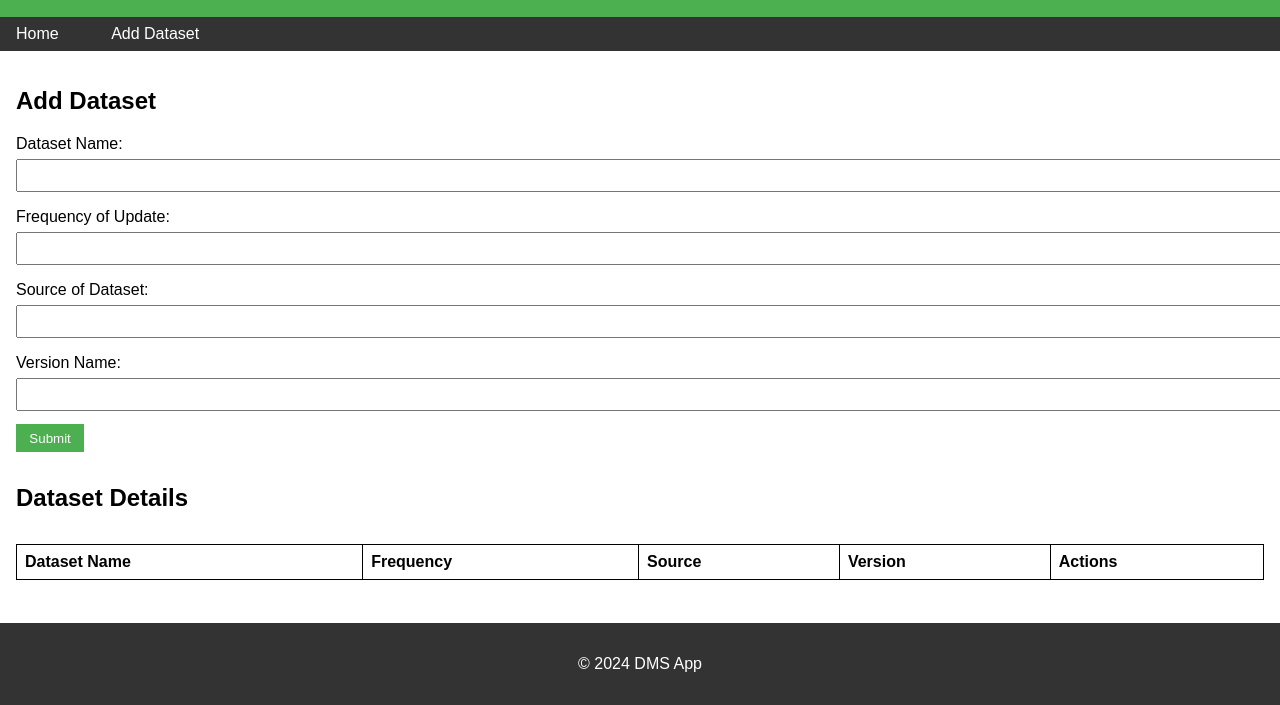
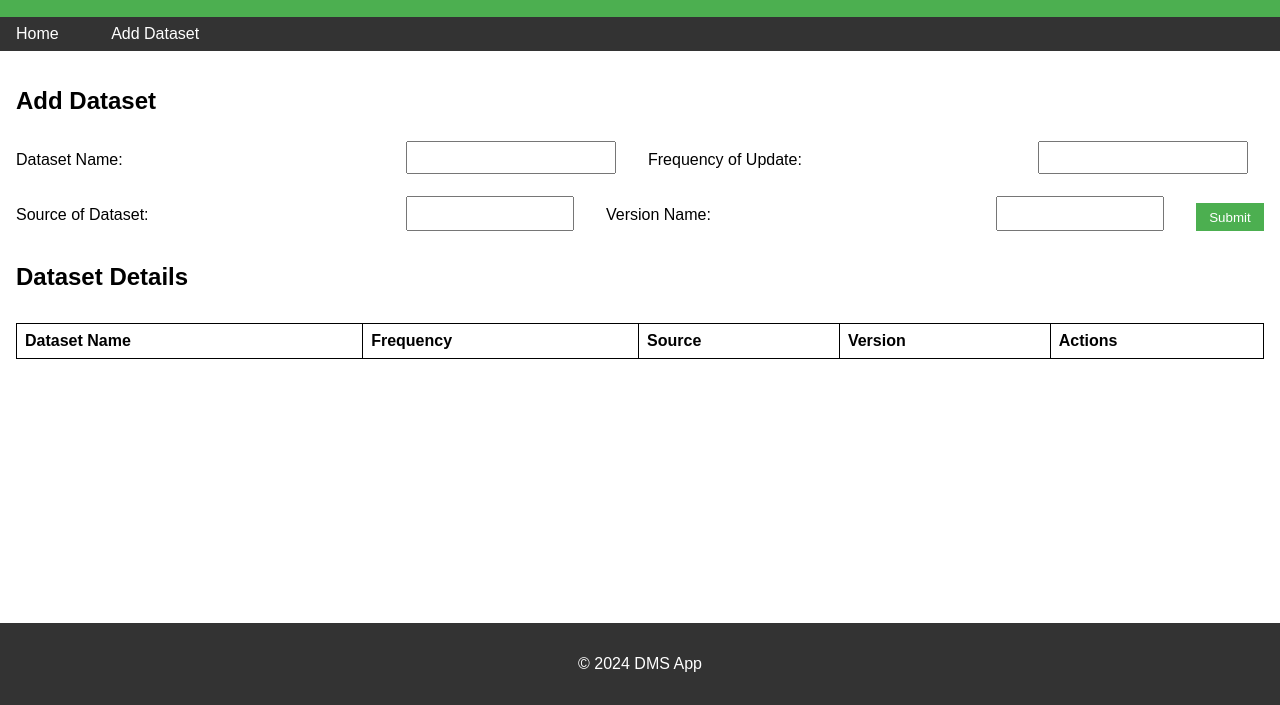
Before and after one commit to dhanusuv/dms_app, a plain HTML site: page dataset.html in a window 1280 px wide. Shown: the part 95-800 px from the top of the page. Drawn offline with Linux system fonts and the light colour scheme; no server answers.

Commit message:
FIX: Text box arrangements

```diff
--- a/styles.css
+++ b/styles.css
@@ -61,7 +61,7 @@ form label {
 }
 
 form input {
-    width: 100%;
+    width: 50%;
     padding: 0.5em;
     margin-top: 0.5em;
 }
@@ -93,3 +93,20 @@ th, td {
     padding: 0.5em;
     text-align: left;
 }
+/* Other existing styles for body, header, etc. */
+
+/* Add these new rules at the end */
+#datasetForm {
+    display: flex;
+    flex-wrap: wrap;
+    gap: 1em;
+}
+
+#datasetForm label {
+    flex-basis: 30%;
+}
+
+#datasetForm input {
+    flex: 1;
+    padding: 0.5em;
+}
```
